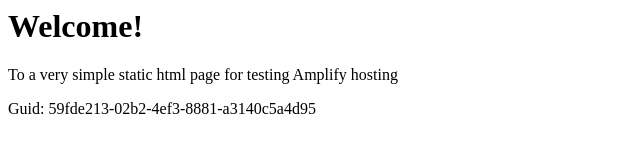
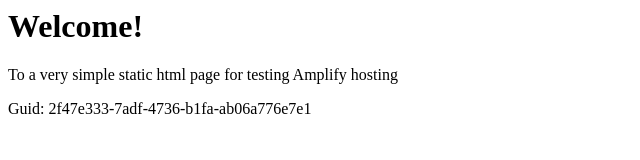
Before and after one commit to aws-aemilia-icn/Github-PR-Commit-Integration-Test-DoNotTouch-GitHubWebhookPushCanaryTest-v1-prod-ap-northeast-2, a website: page src/index.html in a window 1280 px wide. Shown: the full height of the page, 0-640 px from the left. Drawn offline with Linux system fonts and the light colour scheme.

Commit message:
commit from integ tests

```diff
--- a/src/index.html
+++ b/src/index.html
@@ -12,6 +12,6 @@
 <body>
     <h1>Welcome!</h1>
     <p>To a very simple static html page for testing Amplify hosting</p>
-    <p>Guid: 59fde213-02b2-4ef3-8881-a3140c5a4d95</p></body>
+    <p>Guid: 2f47e333-7adf-4736-b1fa-ab06a776e7e1</p></body>
 
 </html>
```
